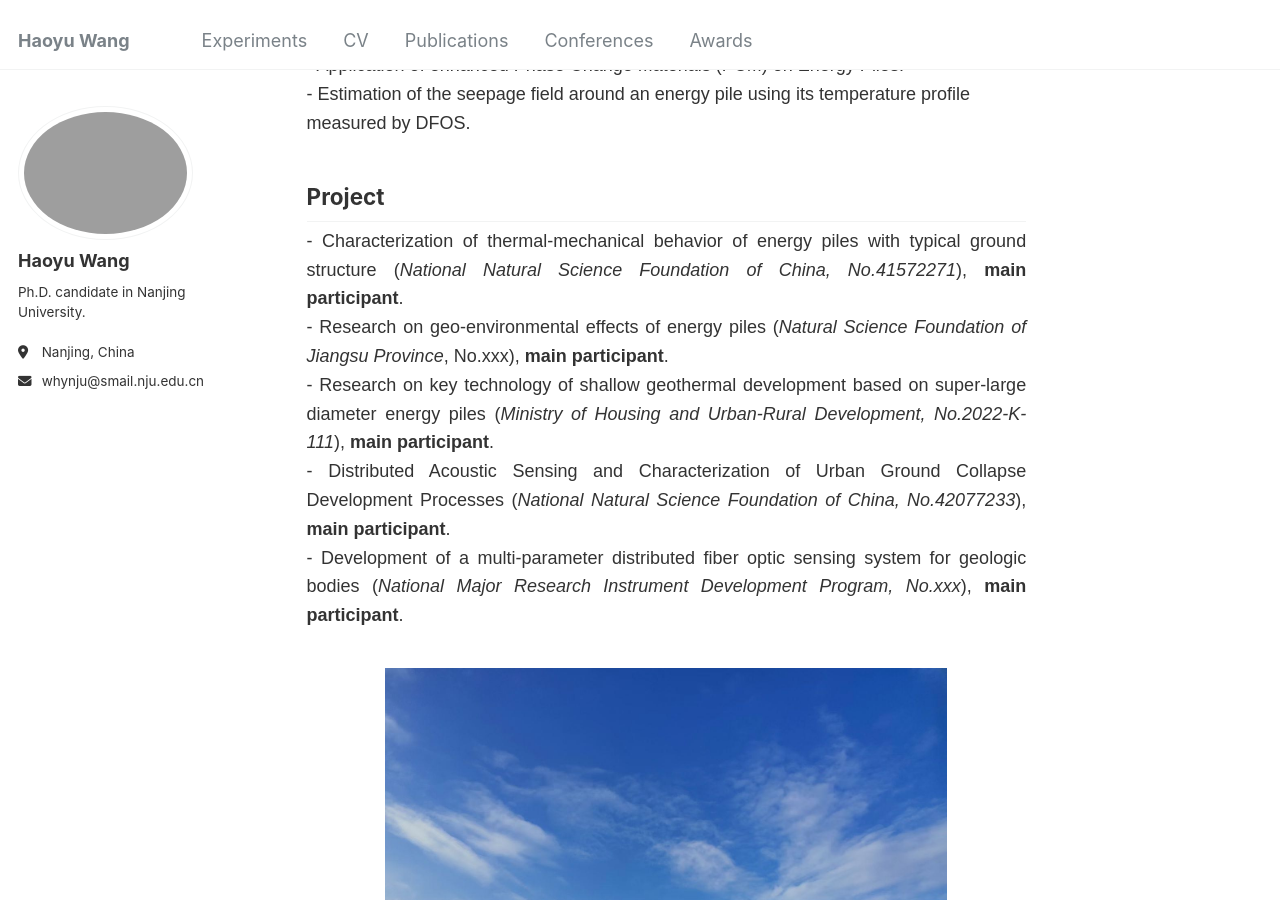
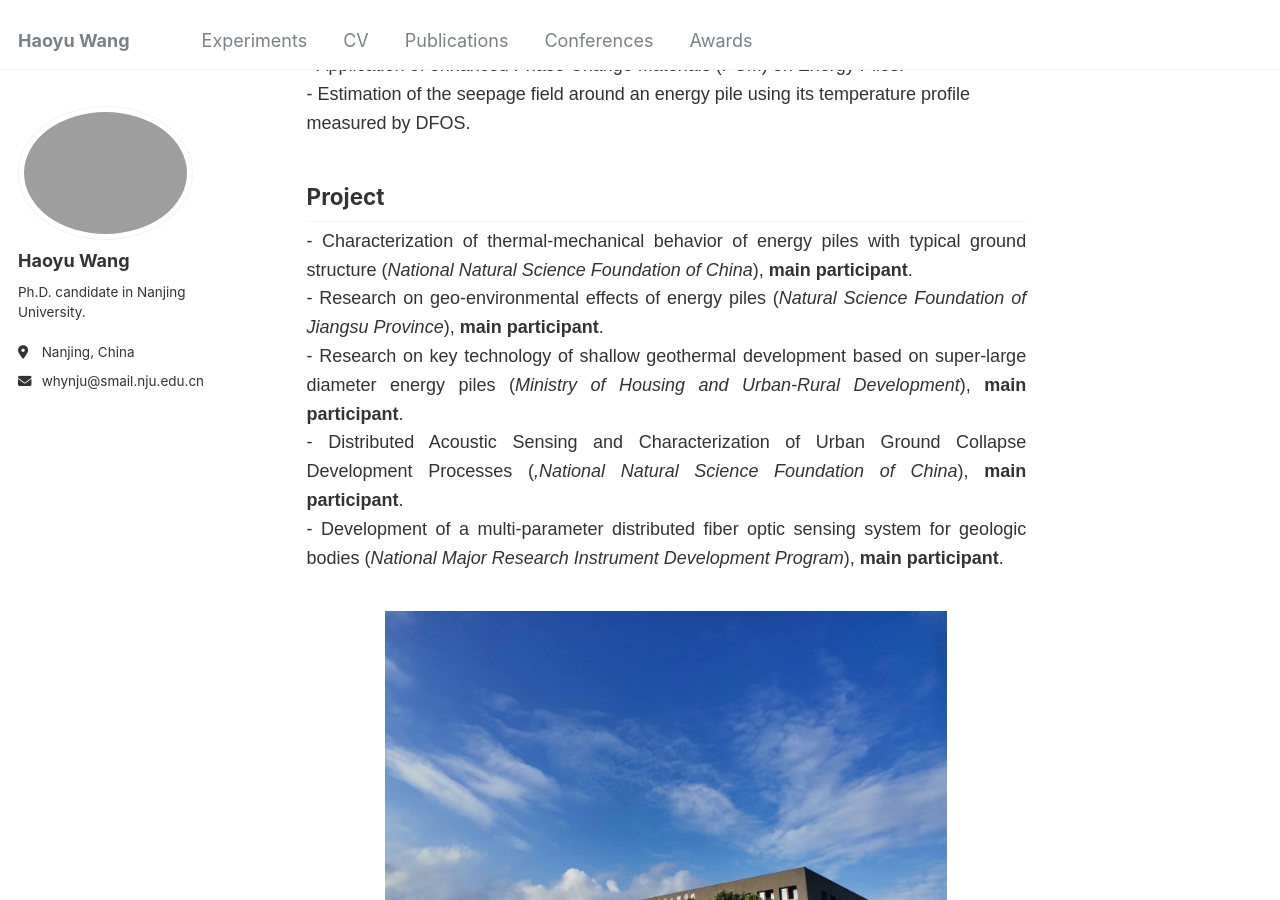
Before and after one commit to Whynot-cell/Whynot-cell.github.io, a Jekyll site: the page built from _pages/about.md, in a window 1280 px wide and 900 px high, scrolled down 459 px. Built offline with Jekyll 4.4.1, drawn with Linux system fonts in a browser that asks for light colours.

Commit message:
Update about.md

```diff
--- a/_pages/about.md
+++ b/_pages/about.md
@@ -94,11 +94,11 @@
         <br>- Estimation of the seepage field around an energy pile using its temperature profile measured by DFOS.</p>
         <h2>Project</h2>
         <!-- <h3>Interests</h3> -->
-        <p style="text-align: justify;">- Characterization of thermal-mechanical behavior of energy piles with typical ground structure (<em>National Natural Science Foundation of China, No.41572271</em>), <strong>main participant</strong>.
-        <br>- Research on geo-environmental effects of energy piles (<em>Natural Science Foundation of Jiangsu Province</em>, No.xxx), <strong>main participant</strong>.
-        <br>- Research on key technology of shallow geothermal development based on super-large diameter energy piles (<em>Ministry of Housing and Urban-Rural Development, No.2022-K-111</em>), <strong>main participant</strong>.
-        <br>- Distributed Acoustic Sensing and Characterization of Urban Ground Collapse Development Processes (<em>National Natural Science Foundation of China, No.42077233</em>), <strong>main participant</strong>.
-        <br>- Development of a multi-parameter distributed fiber optic sensing system for geologic bodies (<em>National Major Research Instrument Development Program, No.xxx</em>), <strong>main participant</strong>.</p>
+        <p style="text-align: justify;">- Characterization of thermal-mechanical behavior of energy piles with typical ground structure (<em>National Natural Science Foundation of China</em>), <strong>main participant</strong>.
+        <br>- Research on geo-environmental effects of energy piles (<em>Natural Science Foundation of Jiangsu Province</em>), <strong>main participant</strong>.
+        <br>- Research on key technology of shallow geothermal development based on super-large diameter energy piles (<em>Ministry of Housing and Urban-Rural Development</em>), <strong>main participant</strong>.
+        <br>- Distributed Acoustic Sensing and Characterization of Urban Ground Collapse Development Processes (<em>,National Natural Science Foundation of China</em>), <strong>main participant</strong>.
+        <br>- Development of a multi-parameter distributed fiber optic sensing system for geologic bodies (<em>National Major Research Instrument Development Program</em>), <strong>main participant</strong>.</p>
     </section>
     <!-- <section id="projects">
         <h2>Projects</h2>
```
